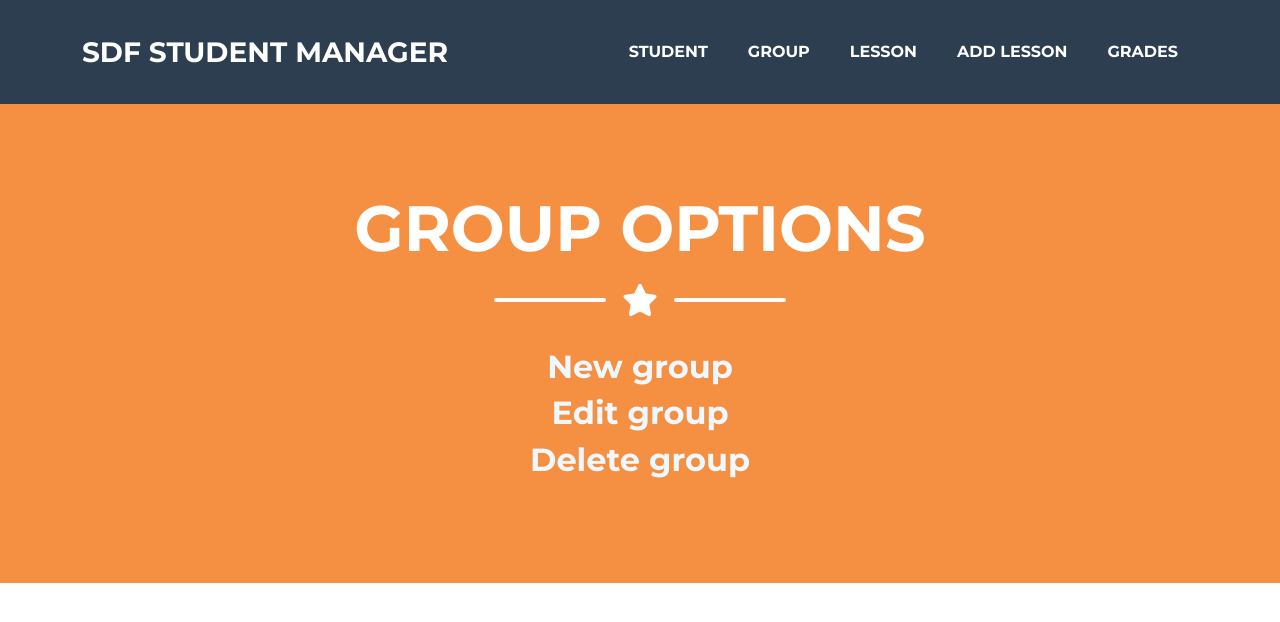
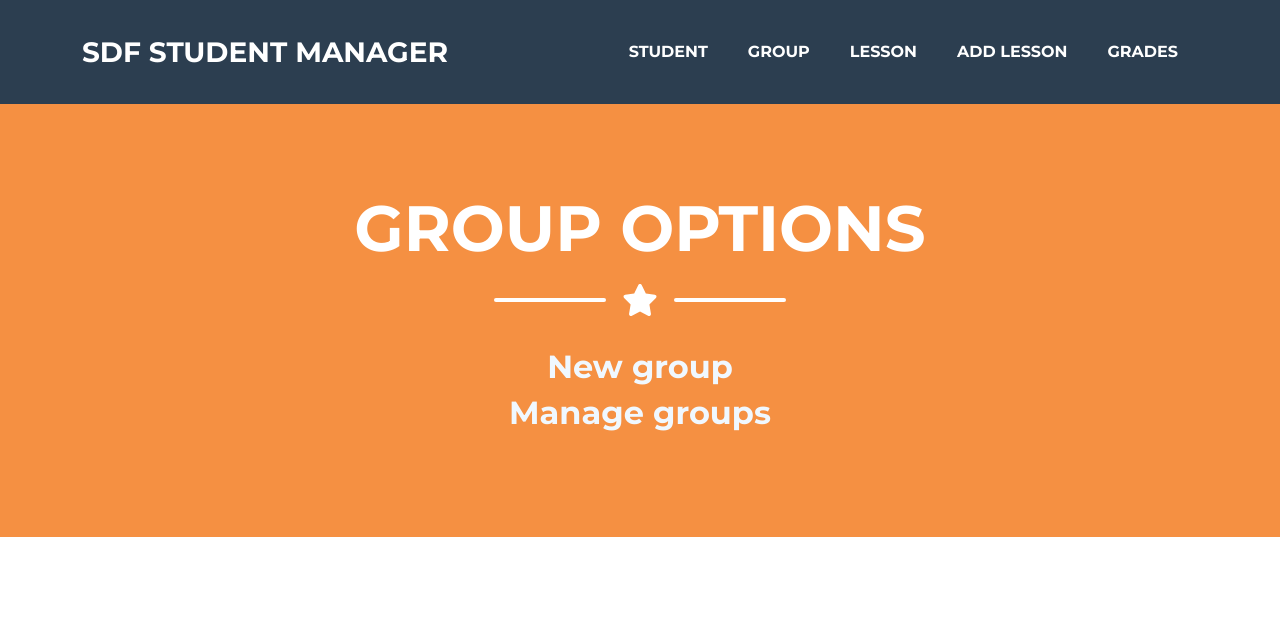
Before and after one commit to JVitorCarv/sdf-student-manager, a Django app: page /group/ in a window 1280 px wide. Shown: the top 622 px of the page. Run offline with Django 4.2, Linux system fonts and the light colour scheme; some libraries are stand-ins or nearby versions.

Commit message:
update front

```diff
--- a/student_presence/presence_count/templates/menus/group_menu.html
+++ b/student_presence/presence_count/templates/menus/group_menu.html
@@ -17,8 +17,7 @@
             </div>
             <!-- Masthead Subheading-->
             <h2><a style='color:aliceblue; text-decoration: none;' href="{% url 'presence_count:register_group' %}">New group</a></h2>
-            <h2><a style='color:aliceblue; text-decoration: none;' href="{% url 'presence_count:select_group' 'edit' %}">Edit group</a></h2>
-            <h2><a style='color:aliceblue; text-decoration: none;' href="{% url 'presence_count:select_group' 'delete' %}">Delete group</a></h2>
+            <h2><a style='color:aliceblue; text-decoration: none;' href="{% url 'presence_count:select_group' %}">Manage groups</a></h2>
         </div>
         {% include 'snippets/scripts.html' %}
     </header>
--- a/student_presence/presence_count/urls.py
+++ b/student_presence/presence_count/urls.py
@@ -20,7 +20,7 @@ urlpatterns = [
     path('student/delete/<int:student_id>', views.delete_student, name='delete_student'),
     path('student/select/', views.select_student, name='select_student'),
     path('group/', views.group, name='group'),
-    path('group/select/<str:op>', views.select_group, name='select_group'),
+    path('group/select/', views.select_group, name='select_group'),
     path('group/edit/<int:group_id>', views.edit_group, name='edit_group'),
     path('group/confirm_delete/<int:group_id>', views.confirm_delete_group, name='confirm_delete_group'),
     path('group/delete/<int:group_id>', views.delete_group, name='delete_group'),
--- a/student_presence/presence_count/views.py
+++ b/student_presence/presence_count/views.py
@@ -38,7 +38,7 @@ def register_group(request):
             print('Error while saving group')
         return redirect('presence_count:register_group')
     context = {'form': form}
-    return render(request, 'register_group.html', context)
+    return render(request, 'group/register_group.html', context)
 
 
 def roll_call(request):
@@ -132,20 +132,17 @@ def view_group(request, group_id):
     group = Group.objects.get(pk=group_id)
     members = Student.objects.filter(group_id=group_id)
     context = {'group': group, 'members': members}
-    return render(request, 'group.html', context)
+    return render(request, 'group/group.html', context)
 
 
 def group(request):
     return render(request, 'menus/group_menu.html')
 
 
-def select_group(request, op):
+def select_group(request):
     groups = Group.objects.all()
-    context = {'groups': groups, 'op':op}
-    if op == 'edit':
-        return render(request, 'group/select_edit.html', context)
-    elif op == 'delete':
-        return render(request, 'group/select_delete.html', context)
+    context = {'groups': groups}
+    return render(request, 'group/group_manager.html', context)
 
 
 def edit_group(request, group_id):
```
Also changed, not shown: student_presence/presence_count/templates/group/group_manager.html (renamed from student_presence/presence_count/templates/group/select_group.html, +5 -3 lines), student_presence/presence_count/templates/group/select_delete.html (deleted, +0 -9 lines), student_presence/presence_count/templates/group/select_edit.html (deleted, +0 -9 lines), student_presence/db.sqlite3, student_presence/presence_count/templates/group/group.html (renamed from student_presence/presence_count/templates/group.html), student_presence/presence_count/templates/group/register_group.html (renamed from student_presence/presence_count/templates/register_group.html).
